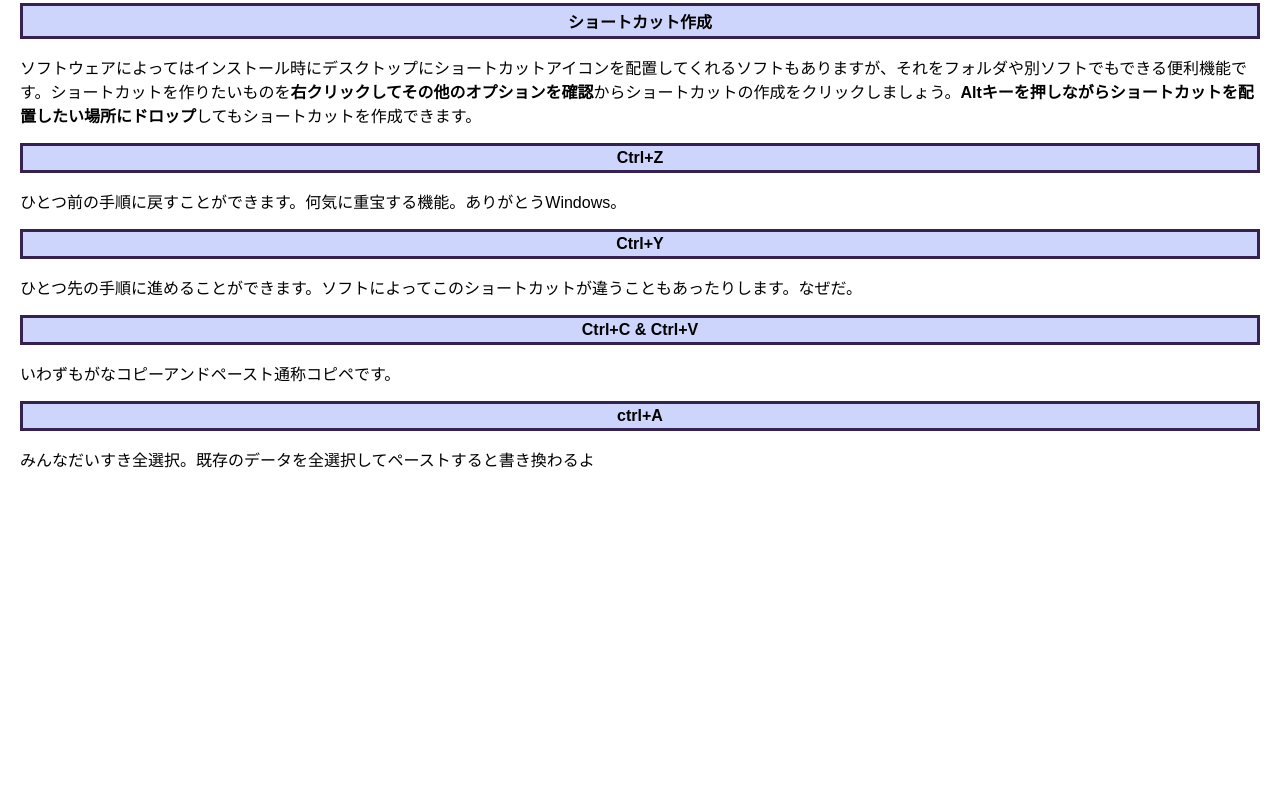
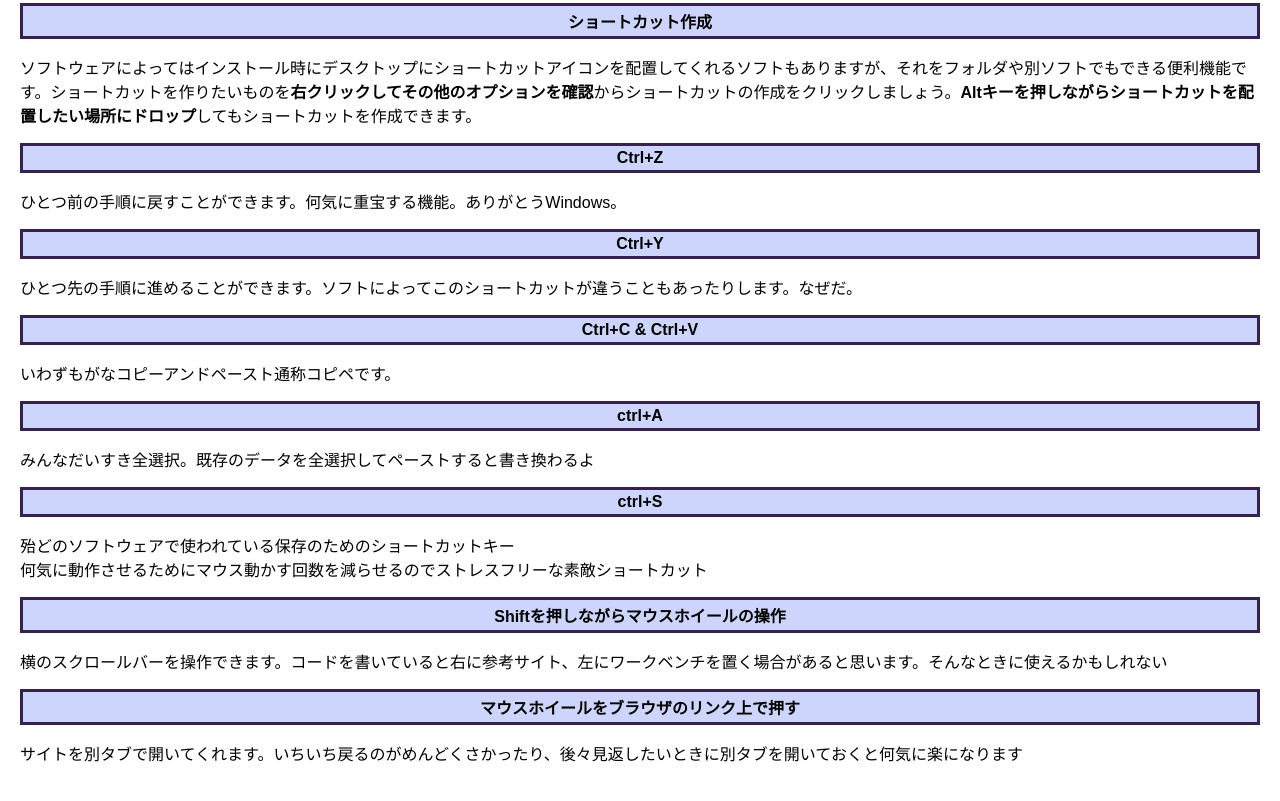
Before and after one commit to ootomonaiso/Business_IT_software_text, a plain HTML site: page div_careful/1-3.html in a window 1280 px wide. Shown: the part 580-1381 px from the top of the page. Before the commit the page ends 1087 px from the top, so only its background shows below. Drawn offline with Linux system fonts and the light colour scheme.

Commit message:
やさしさ追加

```diff
--- a/div_careful/1-3.html
+++ b/div_careful/1-3.html
@@ -39,5 +39,13 @@
     <h3>ctrl+A</h3>
     <p>みんなだいすき全選択。既存のデータを全選択してペーストすると書き換わるよ</p>
 
+    <h3>ctrl+S</h3>
+    <p>殆どのソフトウェアで使われている保存のためのショートカットキー<br>
+    何気に動作させるためにマウス動かす回数を減らせるのでストレスフリーな素敵ショートカット</p>
 
+    <h3>Shiftを押しながらマウスホイールの操作</h3>
+    <p>横のスクロールバーを操作できます。コードを書いていると右に参考サイト、左にワークベンチを置く場合があると思います。そんなときに使えるかもしれない</p>
+
+    <h3>マウスホイールをブラウザのリンク上で押す</h3>
+    <p>サイトを別タブで開いてくれます。いちいち戻るのがめんどくさかったり、後々見返したいときに別タブを開いておくと何気に楽になります</p>
 </body>
```
